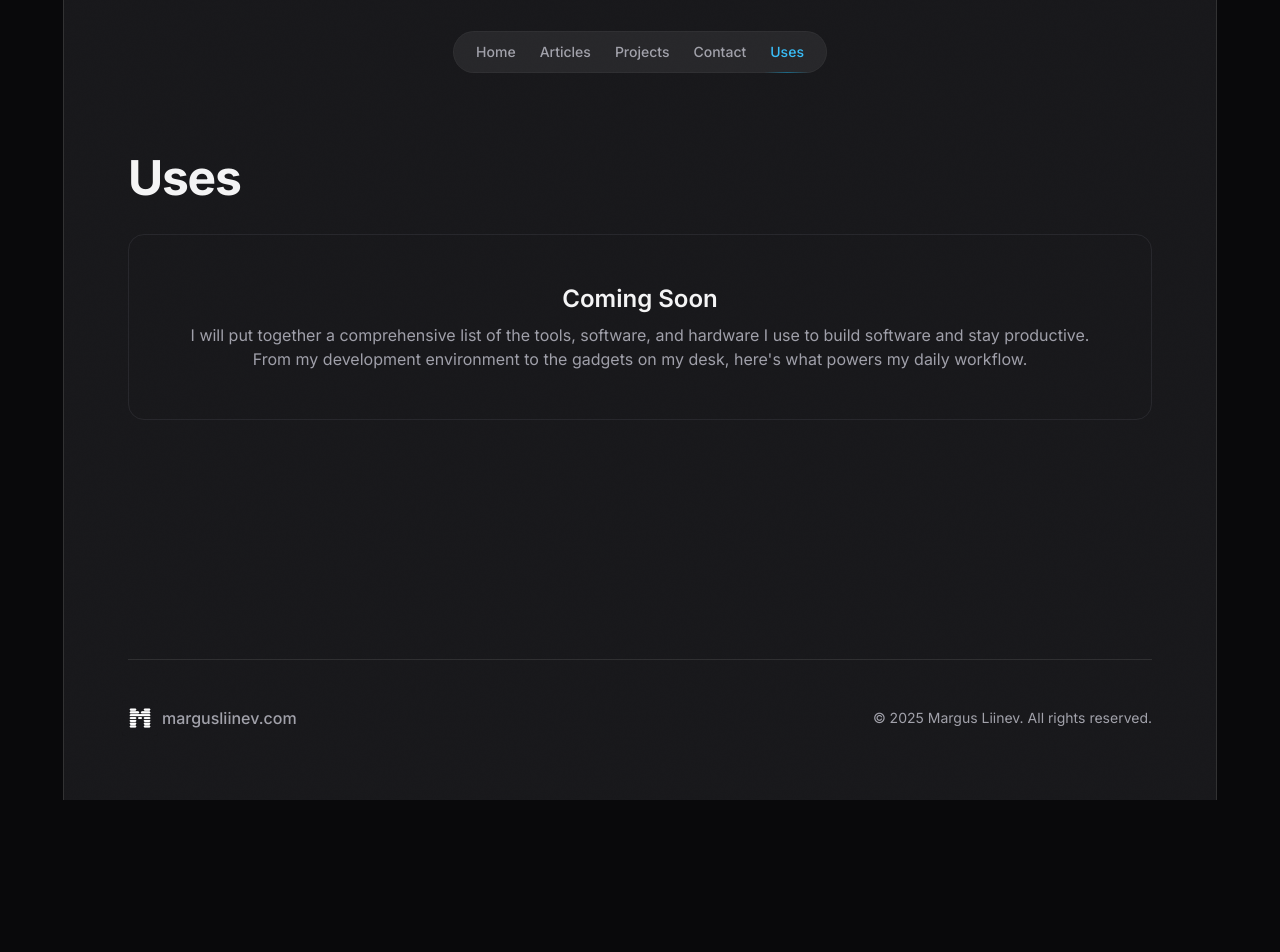
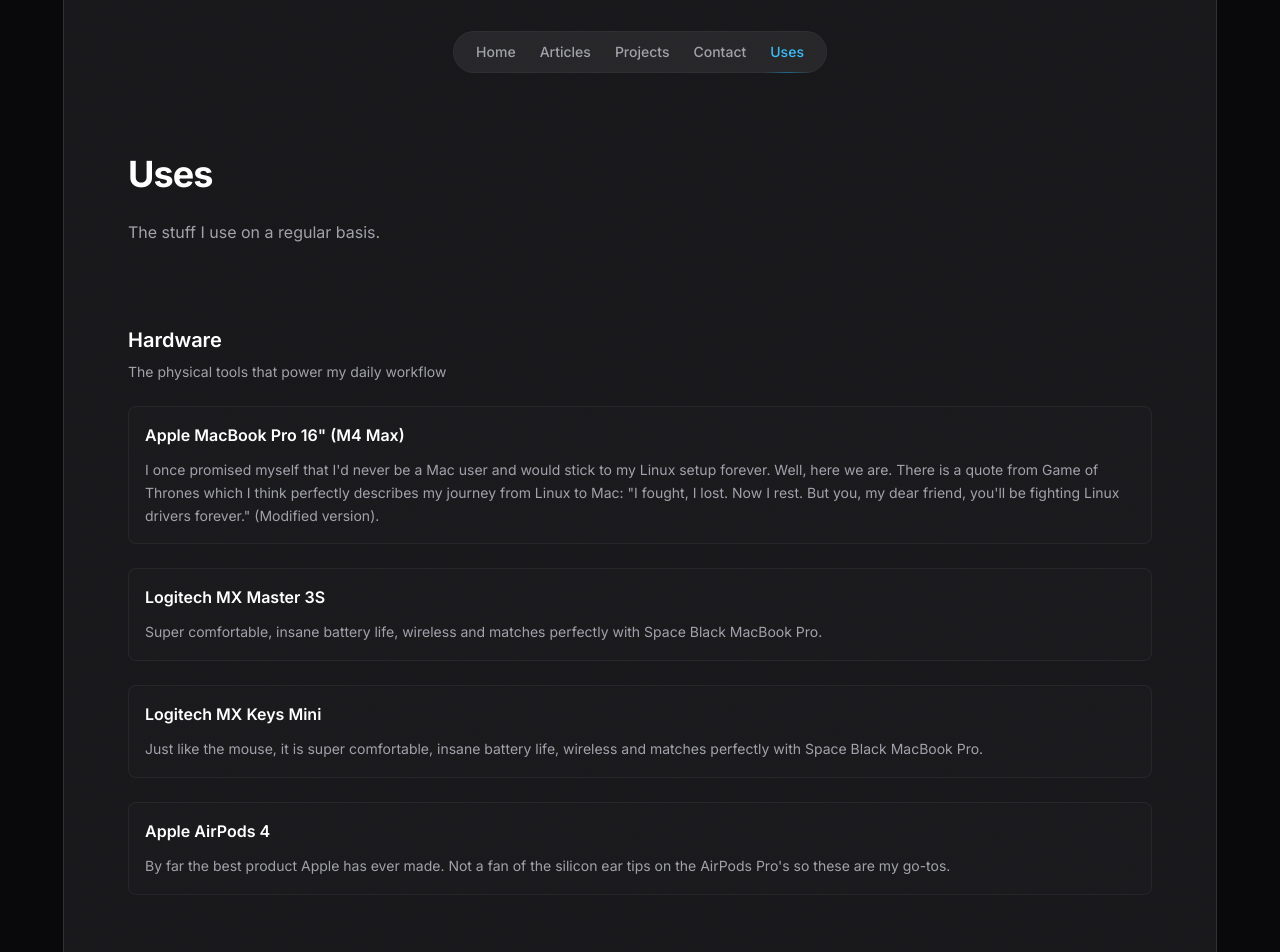
Before and after one commit to margusliinev/margusliinev.com, a Next.js app: page /uses in a window 1280 px wide. Shown: the top 952 px of the page. Before the commit the page ends 800 px from the top, so only its background shows below. Built offline with nearby package versions, Linux system fonts and the light colour scheme.

Commit message:
add uses page

```diff
--- a/src/app/uses/page.tsx
+++ b/src/app/uses/page.tsx
@@ -1,18 +1,29 @@
 import type { Metadata } from 'next';
 import { createPageMetadata } from '@/helpers/seo';
-import { PagePlaceholder } from '@/components/PagePlaceholder';
+import { usesData } from '@/data';
+import { CategorySection } from '@/components/CategorySection';
+import { MobileMenuButton } from '@/components/MobileMenuButton';
 
 export const metadata: Metadata = createPageMetadata({
     title: 'Uses',
-    description: 'Tools, gadgets, software, and gear that I use daily for software development and productivity. My tech stack and favorite development tools.',
+    description: 'Hardware, software, and tools I use daily for development. MacBook Pro M4 Max, VSCode, Railway, TablePlus, and more recommendations for productive software engineering.',
     path: '/uses',
 });
 
 export default function Uses() {
     return (
-        <PagePlaceholder
-            title='Uses'
-            description="I will put together a comprehensive list of the tools, software, and hardware I use to build software and stay productive. From my development environment to the gadgets on my desk, here's what powers my daily workflow."
-        />
+        <div className='pt-12.5 pb-16 sm:pb-20'>
+            <MobileMenuButton />
+            <div className='max-w-2xl space-y-6'>
+                <h1 className='text-foreground text-3xl font-bold tracking-tight sm:text-4xl'>Uses</h1>
+                <p className='text-foreground-muted text-base leading-7'>The stuff I use on a regular basis.</p>
+            </div>
+
+            <div className='mt-16 space-y-16 sm:mt-20 sm:space-y-20'>
+                {usesData.map((category, index) => (
+                    <CategorySection key={index} category={category} />
+                ))}
+            </div>
+        </div>
     );
 }
--- /dev/null
+++ b/src/components/CategoryItem.tsx
@@ -0,0 +1,14 @@
+import type { Item } from '@/data';
+
+interface CategoryItemProps {
+    item: Item;
+}
+
+export function CategoryItem({ item }: CategoryItemProps) {
+    return (
+        <div className='flex flex-col gap-3 rounded-lg border border-zinc-100/5 bg-zinc-800/20 p-4 transition-colors hover:bg-zinc-800/30'>
+            <h3 className='text-foreground text-base font-semibold'>{item.name}</h3>
+            <p className='text-foreground-muted text-sm leading-relaxed'>{item.description}</p>
+        </div>
+    );
+}
--- /dev/null
+++ b/src/components/CategorySection.tsx
@@ -0,0 +1,22 @@
+import type { Category } from '@/data';
+import { CategoryItem } from './CategoryItem';
+
+interface CategorySectionProps {
+    category: Category;
+}
+
+export function CategorySection({ category }: CategorySectionProps) {
+    return (
+        <section className='space-y-6'>
+            <div className='space-y-2'>
+                <h2 className='text-foreground text-xl font-semibold'>{category.title}</h2>
+                <p className='text-foreground-muted text-sm'>{category.description}</p>
+            </div>
+            <div className='grid gap-4 sm:gap-6'>
+                {category.items.map((item, index) => (
+                    <CategoryItem key={`${category.title}-${index}`} item={item} />
+                ))}
+            </div>
+        </section>
+    );
+}
--- a/src/components/Header.tsx
+++ b/src/components/Header.tsx
@@ -78,16 +78,14 @@
                     <div className='bg-background-dark/95 absolute inset-0 backdrop-blur-sm' onClick={handleMobileMenuClose} />
 
                     <div className='relative flex min-h-full items-center justify-center p-4'>
-                        <div className='bg-background ring-foreground/10 w-full max-w-sm rounded-2xl p-8 ring-1 backdrop-blur-sm'>
-                            <div className='mb-8 flex justify-end'>
-                                <button onClick={handleMobileMenuClose} className='text-foreground-muted hover:text-foreground p-1' aria-label='Close navigation menu'>
-                                    <svg className='h-6 w-6' fill='none' strokeWidth='2' stroke='currentColor' viewBox='0 0 24 24'>
-                                        <path strokeLinecap='round' strokeLinejoin='round' d='M6 18L18 6M6 6l12 12' />
-                                    </svg>
-                                </button>
-                            </div>
+                        <div className='bg-background ring-foreground/10 relative w-full max-w-sm rounded-2xl p-8 ring-1 backdrop-blur-sm'>
+                            <button onClick={handleMobileMenuClose} className='text-foreground-muted hover:text-foreground absolute top-4 right-4 p-1' aria-label='Close navigation menu'>
+                                <svg className='h-6 w-6' fill='none' strokeWidth='2' stroke='currentColor' viewBox='0 0 24 24'>
+                                    <path strokeLinecap='round' strokeLinejoin='round' d='M6 18L18 6M6 6l12 12' />
+                                </svg>
+                            </button>
 
-                            <nav>
+                            <nav className='flex min-h-[200px] items-center justify-center'>
                                 <ul className='space-y-4'>
                                     {navigationItems.map((navigation) => {
                                         const isActive = navigation.href === pathname;
--- a/src/data/index.ts
+++ b/src/data/index.ts
@@ -2,8 +2,10 @@
 export { workExperience } from './work';
 export { socialLinks } from './social';
 export { skills } from './skills';
+export { usesData } from './uses';
 
 export type { NavigationItem } from './navigation';
 export type { WorkExperience } from './work';
+export type { Item, Category } from './uses';
 export type { SocialLink } from './social';
 export type { Skill } from './skills';
--- /dev/null
+++ b/src/data/uses.ts
@@ -0,0 +1,75 @@
+export interface Item {
+    name: string;
+    description: string;
+}
+
+export interface Category {
+    title: string;
+    description: string;
+    items: Item[];
+}
+
+export const usesData: Category[] = [
+    {
+        title: 'Hardware',
+        description: 'The physical tools that power my daily workflow',
+        items: [
+            {
+                name: 'Apple MacBook Pro 16" (M4 Max)',
+                description:
+                    'I once promised myself that I\'d never be a Mac user and would stick to my Linux setup forever. Well, here we are. There is a quote from Game of Thrones which I think perfectly describes my journey from Linux to Mac: "I fought, I lost. Now I rest. But you, my dear friend, you\'ll be fighting Linux drivers forever." (Modified version).',
+            },
+            {
+                name: 'Logitech MX Master 3S',
+                description: 'Super comfortable, insane battery life, wireless and matches perfectly with Space Black MacBook Pro.',
+            },
+            {
+                name: 'Logitech MX Keys Mini',
+                description: 'Just like the mouse, it is super comfortable, insane battery life, wireless and matches perfectly with Space Black MacBook Pro.',
+            },
+            {
+                name: 'Apple AirPods 4',
+                description: "By far the best product Apple has ever made. Not a fan of the silicon ear tips on the AirPods Pro's so these are my go-tos.",
+            },
+        ],
+    },
+    {
+        title: 'Software',
+        description: 'Applications and tools that make development a joy',
+        items: [
+            {
+                name: 'VSCode (Including Forks)',
+                description:
+                    'The only editor that strikes a good balance between having good defaults, being highly configurable and also lightweight. Every other editor I have tried either takes 20 seconds to open up, is a nightmare to configure or does not provide any sensible defaults.',
+            },
+            {
+                name: 'TablePlus',
+                description: 'The best database management tool out there. Native application (most competitors are Chromium based), looks beautiful and intuitive to use.',
+            },
+            {
+                name: 'Figma',
+                description: 'Thank you for not making me pay for Adobe products. Easy to use, developer friendly and now has great integration with Cursor through their MCP.',
+            },
+            {
+                name: 'Railway',
+                description:
+                    'My absolute favourite platform for hosting web applications. I have tried it all, Heroku, Render, Netlify, Vercel and many others, none of them come close to Railway in my opinion. You can get started with $0 - $5 and easily deploy multiple full stack web apps and have observability, logs handled for you. Configuring CI, CDN, CF Tunnels is also a breeze.',
+            },
+        ],
+    },
+    {
+        title: 'Other Awesome Products',
+        description: 'Things that make life better outside of code',
+        items: [
+            {
+                name: 'Vans Old Skool Sneakers',
+                description:
+                    'I can walk, run, workout, hike, play sports, go to work or wear them at a fancy event. You can do basically everything in those shoes. Unless it is snowing or there is heavy rain, then you are screwed.',
+            },
+            {
+                name: 'IKEA Markus Chair',
+                description: 'As a 196cm tall guy, it is basically impossible to find a comfortable chair that actually feels suitable for you and does not cost 6000 euros. This is a rare gem.',
+            },
+        ],
+    },
+];
```
